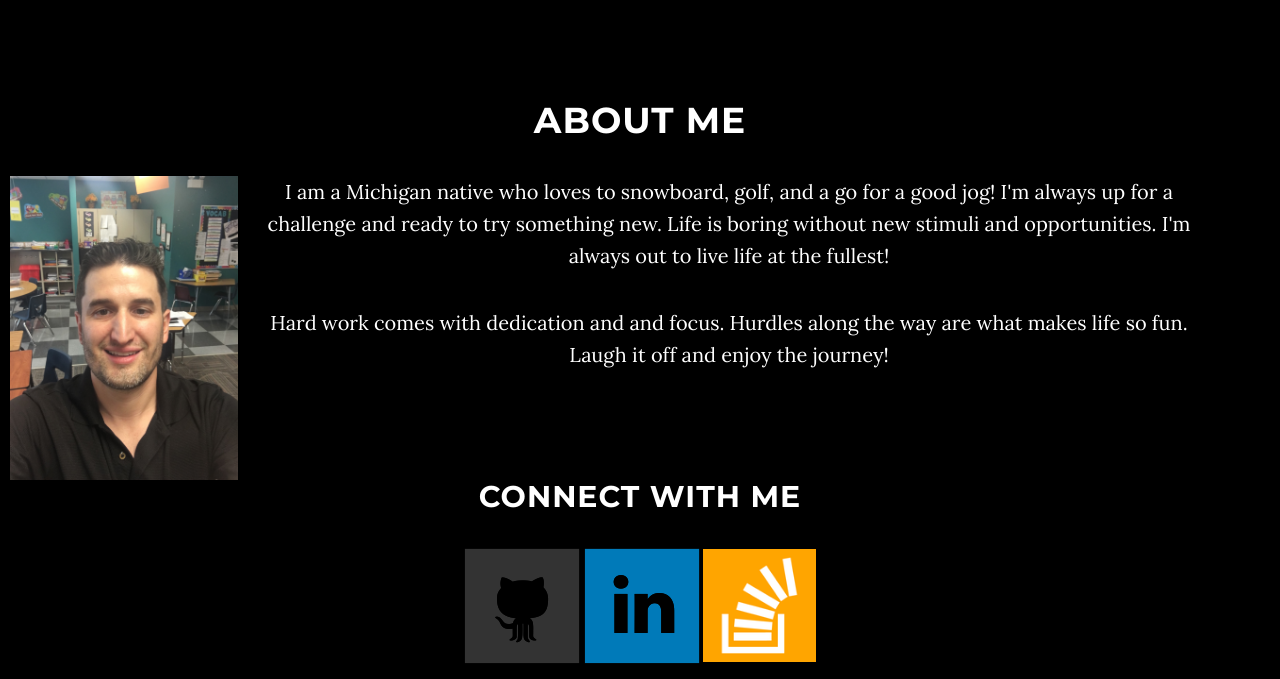
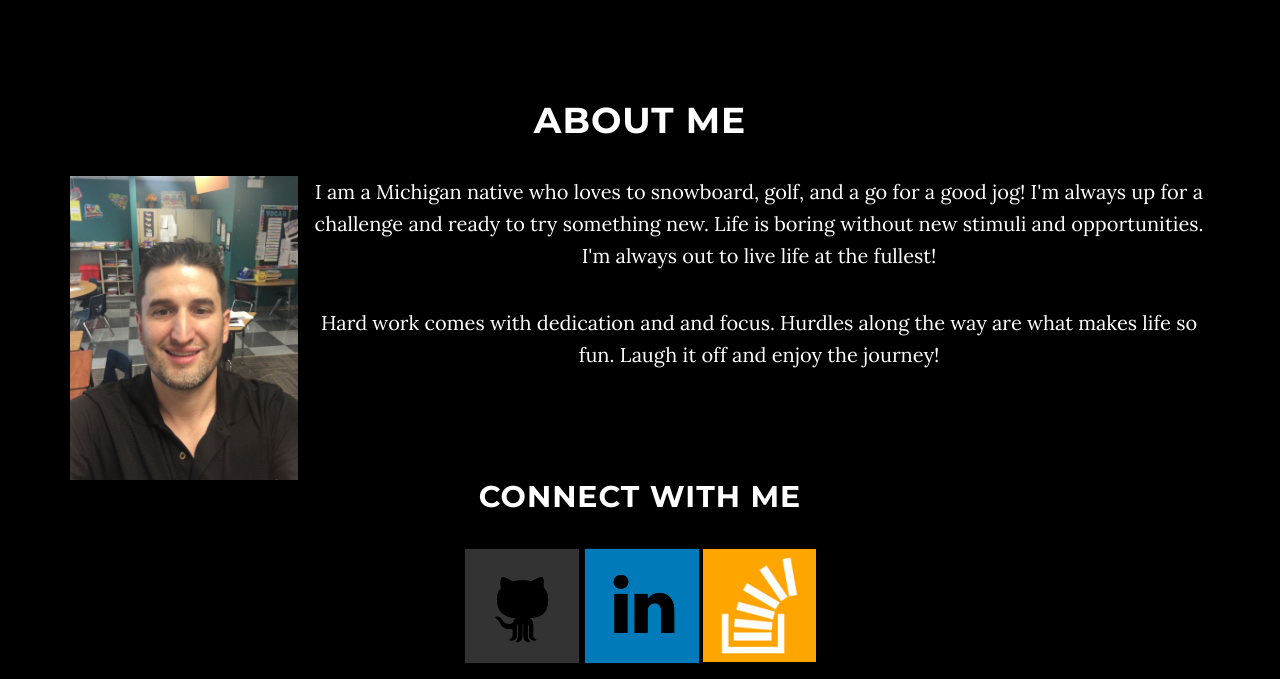
Before and after one commit to mgusmano84/my-portfolio, a PHP site: page / in a window 1280 px wide. Shown: the part 799-1478 px from the top of the page. Run offline with PHP 8.4, Linux system fonts and the light colour scheme.

Commit message:
changed margin left

```diff
--- a/css/main.css
+++ b/css/main.css
@@ -22,7 +22,7 @@ label {margin-bottom: 40px;
 		width: 20%;
 		float: left;
 		margin-right: 10px;
-		margin-left: -60px;
+		;
 }
 
 .sidebar {clear: both;}
```
